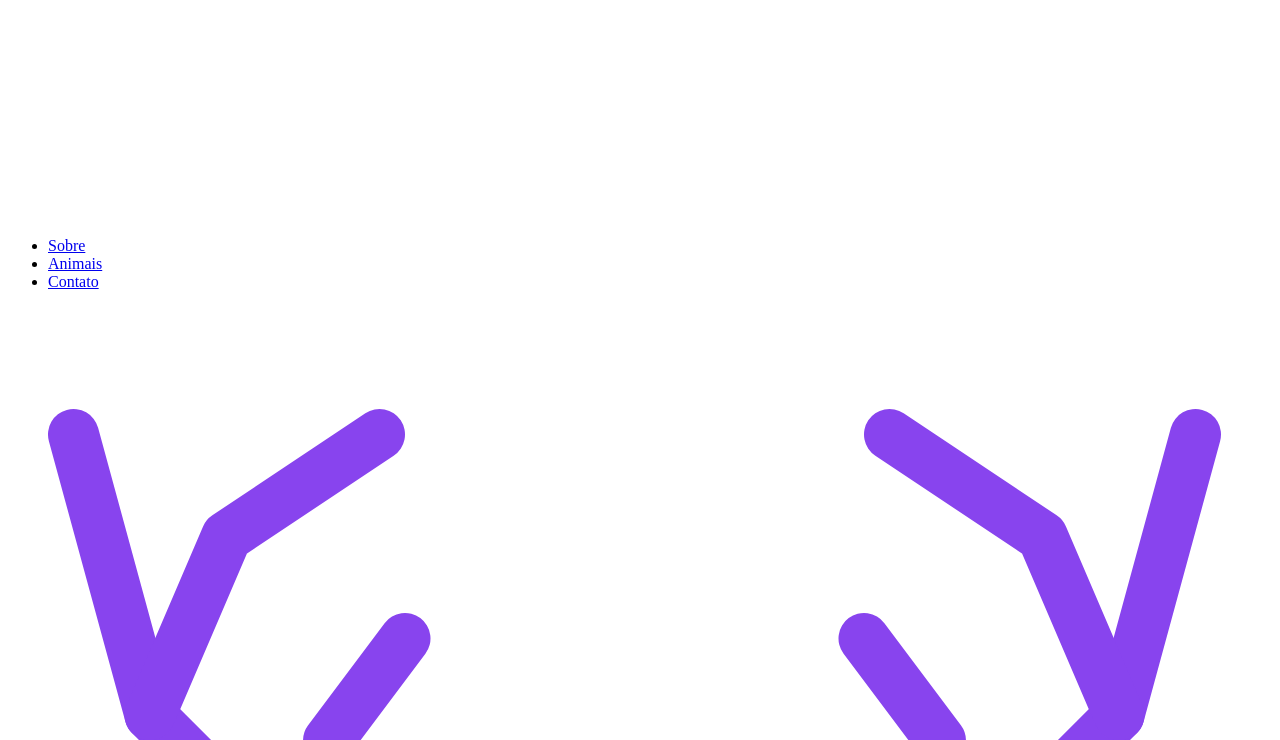
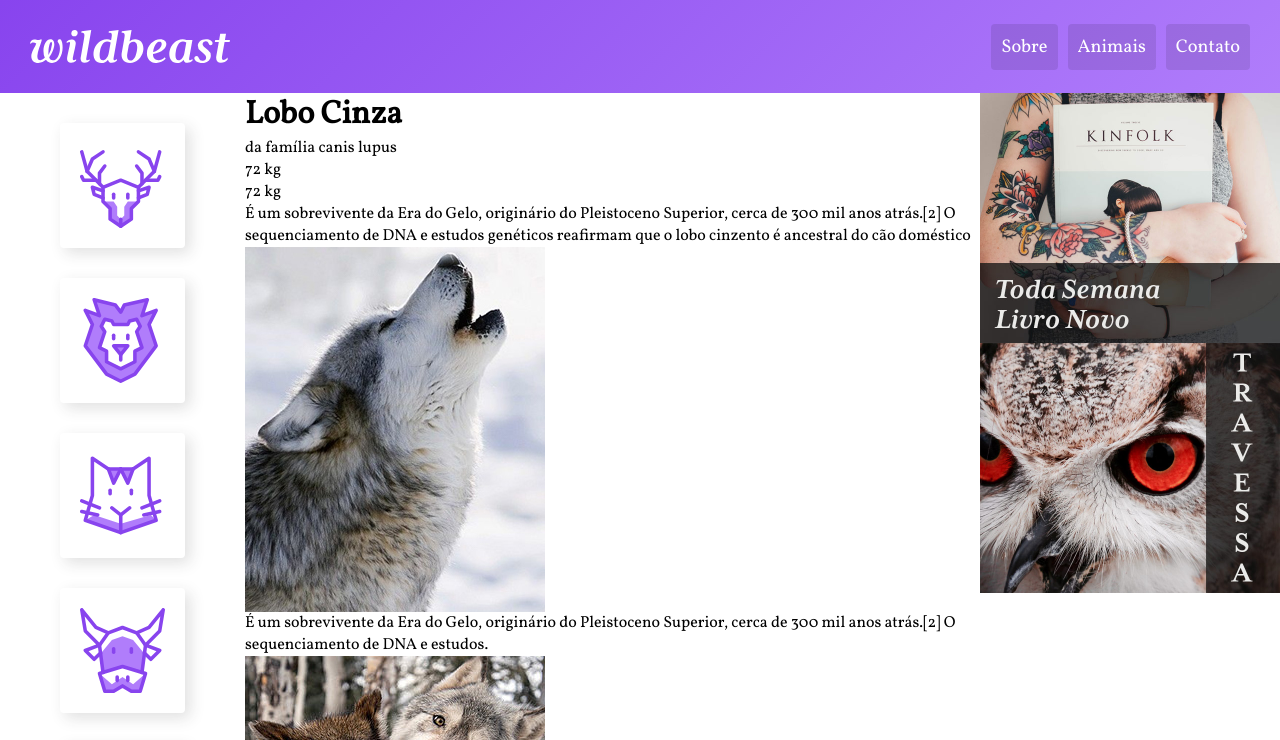
Before and after one commit to andersonwea/WildBeast, a plain HTML site: page index.html in a window 1280 px wide. Shown: the top 740 px of the page. Drawn offline with Linux system fonts and the light colour scheme.

Commit message:
estilizado a parte do side-nav

```diff
--- /dev/null
+++ b/css/global.css
@@ -0,0 +1,24 @@
+* {
+  margin: 0;
+  padding: 0;
+  box-sizing: border-box;
+}
+
+a {
+  text-decoration: none;
+  color: inherit;
+}
+
+li {
+  list-style: none;
+}
+
+body {
+  font-family: 'Vollkorn', serif;
+}
+
+img {
+  max-width: 100%;
+  height: auto;
+  display: block;
+}
--- a/css/style.css
+++ b/css/style.css
@@ -0,0 +1,62 @@
+@import './global.css';
+
+.main-grid {
+  display: grid;
+  grid-template-columns: minmax(160px, 1fr) 3fr 300px;
+  grid-template-areas:
+    "header header header"
+    "sidenav content aside"
+    "footer footer footer"
+    ;
+}
+
+.header {
+  grid-area: header;
+  display: grid;
+  grid-template-columns: 1fr auto;
+  background: linear-gradient(135deg, #8844ee, #b07dfb);
+  padding: 30px;
+  align-items: center;
+}
+
+.logo {
+  width: 200px;
+}
+
+.header > nav ul {
+  display: grid;
+  grid-template-columns: repeat(3, auto);
+  gap: 10px;
+}
+
+.header > nav a {
+  padding: 10px;
+  font-size: 1.15rem;
+  color: #ffffff;
+  background: rgba(0, 0, 0, 0.1);
+  border-radius: 4px;
+}
+
+.side-nav {
+  display: grid;
+  grid-template-rows: auto;
+  gap: 30px;
+  justify-content: center;
+}
+
+.side-nav li {
+  box-shadow: 5px 5px 15px 0px rgb(44 44 44 / 15%);
+  margin-top: 30px;
+  border-radius: 4px;
+  width: 125px;
+  height: 125px;
+  transition: background 250ms ease;
+}
+
+.side-nav li:hover {
+  background: #b07dfb;
+}
+
+.side-nav img {
+  padding: 20px;
+}
--- a/index.html
+++ b/index.html
@@ -5,6 +5,10 @@
   <meta http-equiv="X-UA-Compatible" content="IE=edge">
   <meta name="viewport" content="width=device-width, initial-scale=1.0">
   <title>WildBeast</title>
+
+  <link rel="preconnect" href="https://fonts.googleapis.com">
+  <link rel="preconnect" href="https://fonts.gstatic.com" crossorigin>
+  <link href="https://fonts.googleapis.com/css2?family=Vollkorn&display=swap" rel="stylesheet">
 
   <link rel="stylesheet" href="./css/style.css">
 </head>
@@ -16,7 +20,7 @@
         <a href="#to-do"><img src="./img/wildbeast.svg" alt="WildBeast"></a>
       </div>
 
-      <nav>
+      <nav aria-label="primária">
         <ul>
           <li><a href="#to-do">Sobre</a></li>
           <li><a href="#to-do">Animais</a></li>
@@ -25,7 +29,7 @@
       </nav>
     </header>
 
-    <nav class="side-nav">
+    <nav class="side-nav" aria-label="secundária">
       <ul>
         <li><a href="#to-do"><img src="./img/icones/cervo.svg" alt="Cervo"></a></li>
         <li><a href="#to-do"><img src="./img/icones/leao.svg" alt="Leão"></a></li>
```
